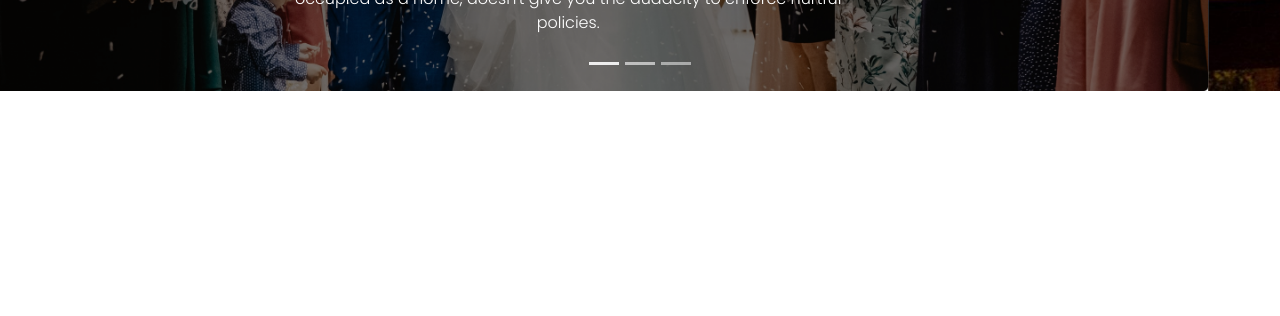
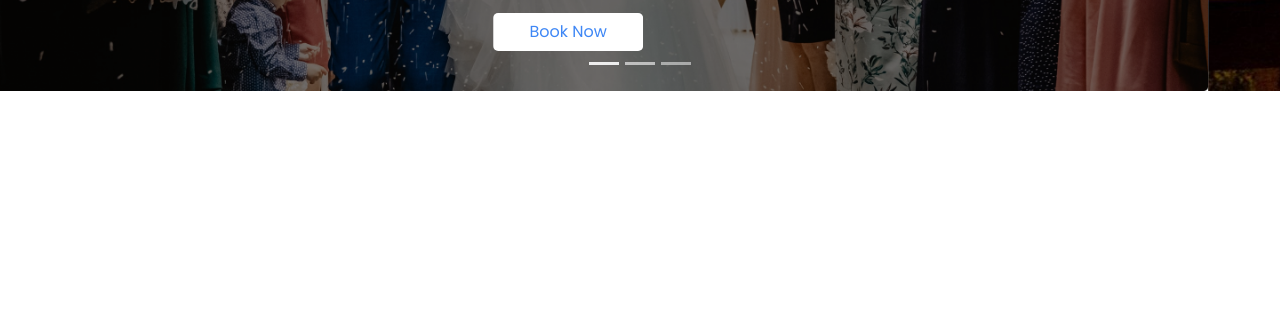
Before and after one commit to soumik9/riverview-convention-center, a plain HTML site: page index.html in a window 1280 px wide. Shown: the part 484-800 px from the top of the page. Drawn offline with nearby package versions, Linux system fonts and the light colour scheme.

Commit message:
slider book now button added

```diff
--- a/css/style.css
+++ b/css/style.css
@@ -9,6 +9,13 @@ body{
 .fs-48{
     font-size: 48px;
 }
+.btn-white{
+    color: #3F87F5;
+    background: #FFFFFF;
+    border-radius: 5px;
+    padding-left: 35px;
+    padding-right: 35px;
+}
 
 .carousel-item h1{
     font-weight: 600;
--- a/index.html
+++ b/index.html
@@ -60,6 +60,7 @@
                         <div class="d-flex justify-content-center">
                             <div class="w-75">
                                 <p>Just because you have stolen someone's heart, luckily owned and occupied as a home, doesn't give you the audacity to enforce hurtful policies.</p>
+                                <a href="https://www.linkedin.com/in/soumik-ahammed-a41915171/" class="btn btn-white">Book Now</a>
                             </div>
                         </div>
                     </div>
@@ -75,6 +76,7 @@
                         <div class="d-flex justify-content-center">
                             <div class="w-75">
                                 <p>Chicago kept industry, attracted new business, became the center for convention trade and transportation.</p>
+                                <a href="https://www.linkedin.com/in/soumik-ahammed-a41915171/" class="btn btn-white">Book Now</a>
                             </div>
                         </div>
                     </div>
@@ -90,6 +92,7 @@
                         <div class="d-flex justify-content-center">
                             <div class="w-75">
                                 <p>I think there's something funny about people who laugh in the face of convention or surprise us morally.</p>
+                                <a href="https://www.linkedin.com/in/soumik-ahammed-a41915171/" class="btn btn-white">Book Now</a>
                             </div>
                         </div>
                     </div>
```
